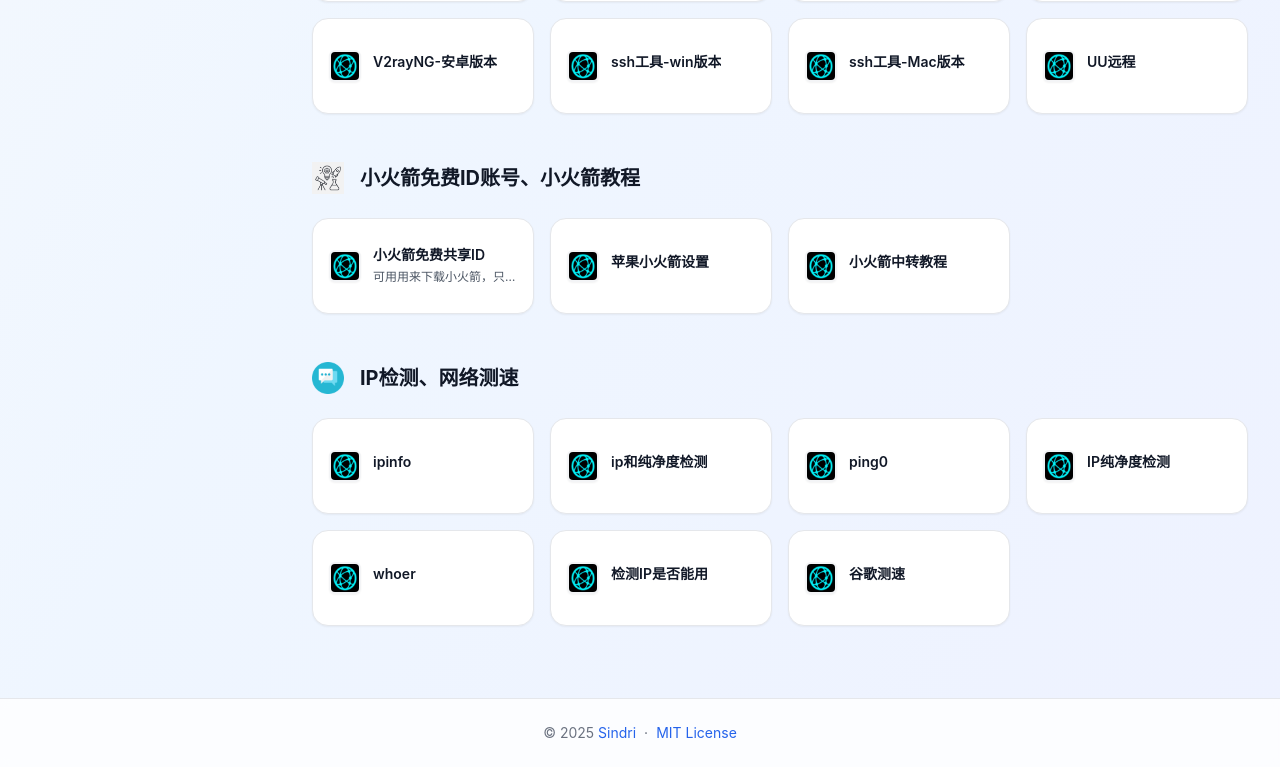
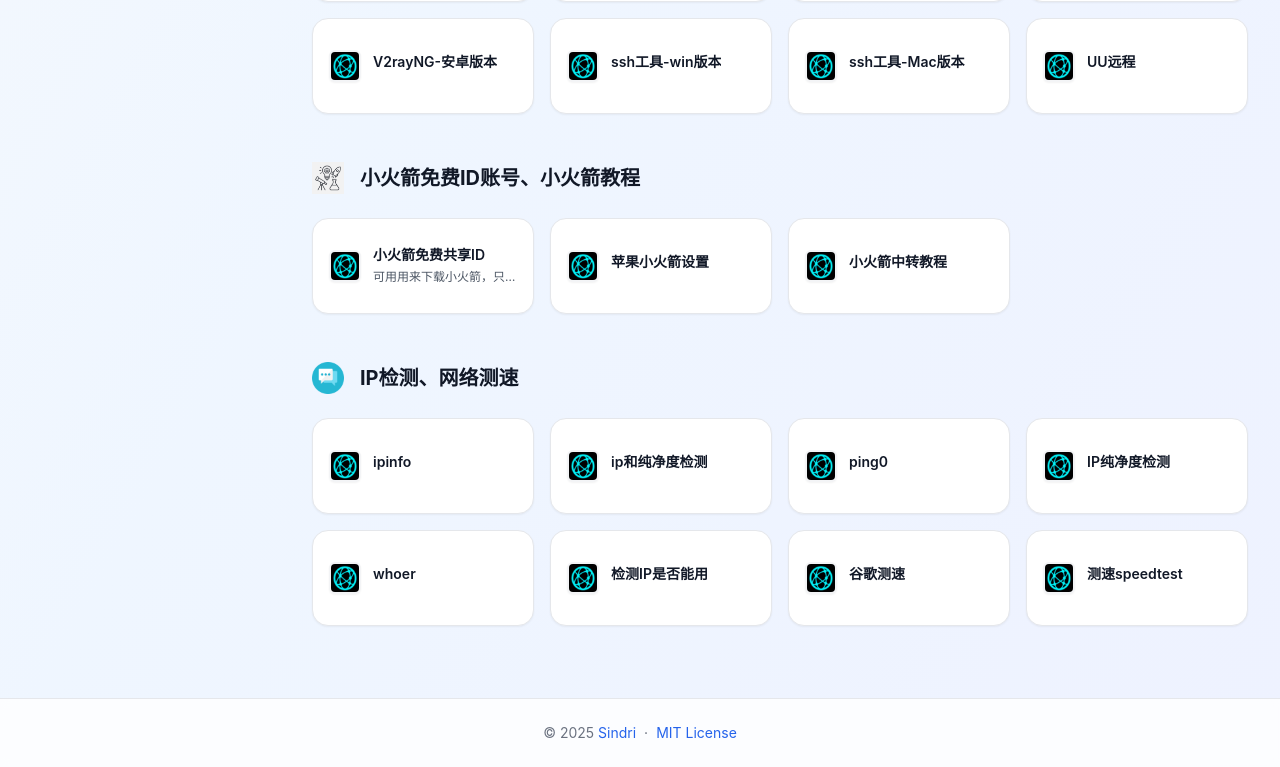
Before and after one commit to h1151449095/xhd111, a React (Vite) app: page / in a window 1280 px wide. Shown: the part 1511-2278 px from the top of the page. Built offline with nearby package versions, Linux system fonts and the light colour scheme.

Commit message:
🔧 Auto-update website config via EdgeOne Functions

```diff
--- a/src/websiteData.js
+++ b/src/websiteData.js
@@ -1,4 +1,4 @@
-// 网站数据 - 通过管理后台更新于 2026/2/11 15:50:22
+// 网站数据 - 通过管理后台更新于 2026/2/11 15:50:50
 
 // 站点配置
 export const siteConfig = {
@@ -443,6 +443,15 @@ export const websiteData = [
     "category": "category_1769915499140",
     "tags": [],
     "icon": "https://icon.nbvil.com/favicon?url=fiber.google.com"
+  },
+  {
+    "id": 1770796248811,
+    "name": "测速speedtest",
+    "description": "",
+    "url": "https://www.speedtest.net/zh-Hans",
+    "category": "category_1769915499140",
+    "tags": [],
+    "icon": "https://icon.nbvil.com/favicon?url=www.speedtest.net"
   }
 ];
 
```
